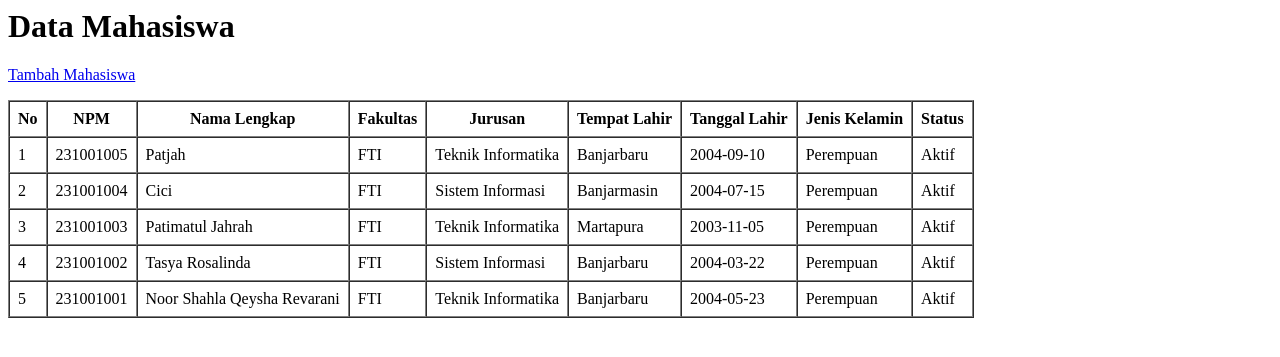
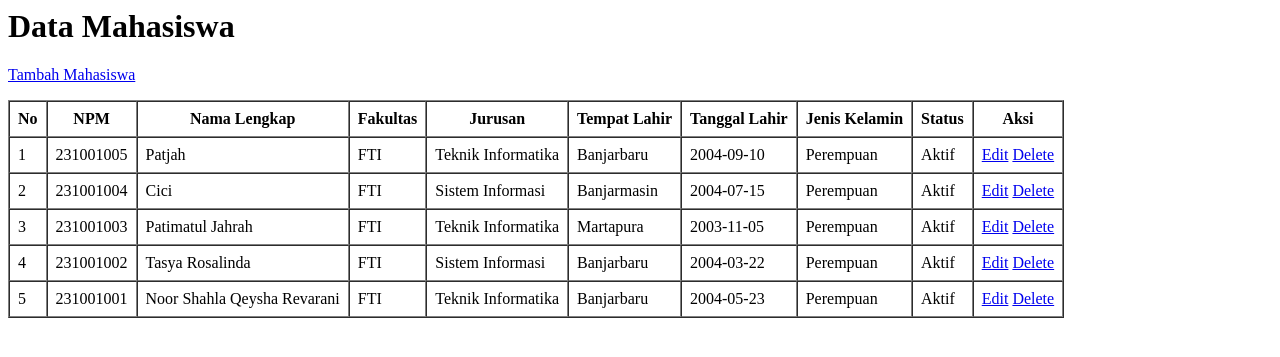
Before and after one commit to tasyalraa/mvc_mahasiswa_kelompok5, a PHP site: page /mvc_mahasiswa_kelompok5/mahasiswa in a window 1280 px wide. Shown: the top 357 px of the page. Run offline with PHP 8.4, Linux system fonts and the light colour scheme; data comes from the database, SQL or seed files in the repository.

Commit message:
Sesi 5 - tambah tombol edit dan delete

```diff
--- a/app/views/mahasiswa/index.php
+++ b/app/views/mahasiswa/index.php
@@ -22,12 +22,14 @@
             <th>Tanggal Lahir</th>
             <th>Jenis Kelamin</th>
             <th>Status</th>
+            <th>Aksi</th>
         </tr>
     </thead>
 
     <tbody>
         <?php if (!empty($mahasiswa)) : ?>
             <?php $no = 1; ?>
+
             <?php foreach ($mahasiswa as $mhs) : ?>
                 <tr>
                     <td><?= $no++; ?></td>
@@ -39,11 +41,20 @@
                     <td><?= htmlspecialchars($mhs['tanggal_lahir']); ?></td>
                     <td><?= htmlspecialchars($mhs['jenis_kelamin']); ?></td>
                     <td><?= $mhs['status_id'] == 1 ? 'Aktif' : 'Nonaktif'; ?></td>
+                    <td>
+                        <a href="<?= BASEURL; ?>/mahasiswa/edit/<?= $mhs['id']; ?>">Edit</a>
+
+                        <a href="<?= BASEURL; ?>/mahasiswa/delete/<?= $mhs['id']; ?>"
+                           onclick="return confirm('Yakin ingin menghapus data ini?');">
+                            Delete
+                        </a>
+                    </td>
                 </tr>
             <?php endforeach; ?>
+
         <?php else : ?>
             <tr>
-                <td colspan="9">Belum ada data mahasiswa.</td>
+                <td colspan="10">Belum ada data mahasiswa.</td>
             </tr>
         <?php endif; ?>
     </tbody>
```
